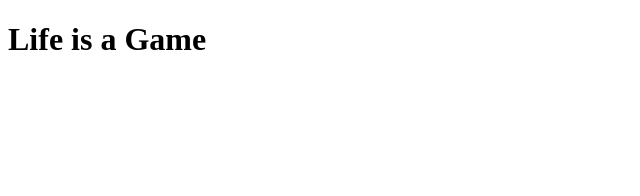
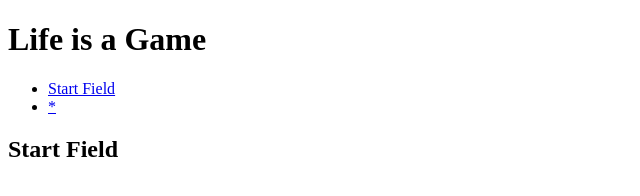
Before and after one commit to mozzribo/tabletop, a plain HTML site: page index.html in a window 1280 px wide. Shown: the whole page, without its empty margins (0-640 px from the left). Drawn offline with Linux system fonts and the light colour scheme.

Commit message:
update index.html with hyperlinks and main page title

```diff
--- a/index.html
+++ b/index.html
@@ -3,5 +3,10 @@
 <head></head>
 <body>
  <h1>Life is a Game</h1>
+  <ul>
+   <li><a href="index.html">Start Field</a></li>
+   <li><a href="*.html">*</a></li>
+  </ul>
+ <h2>Start Field</h2>
 </body>
 </html>
```
